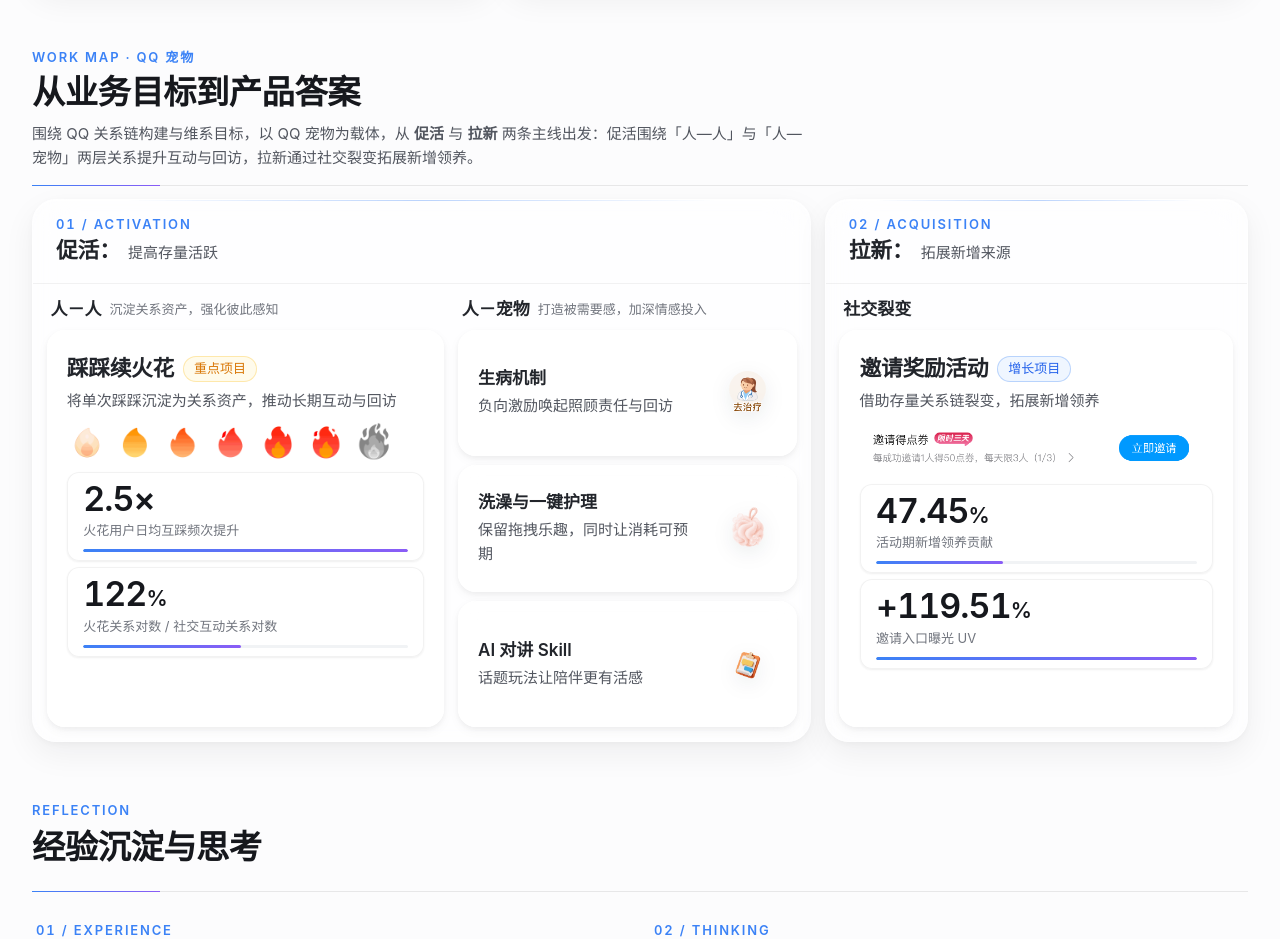
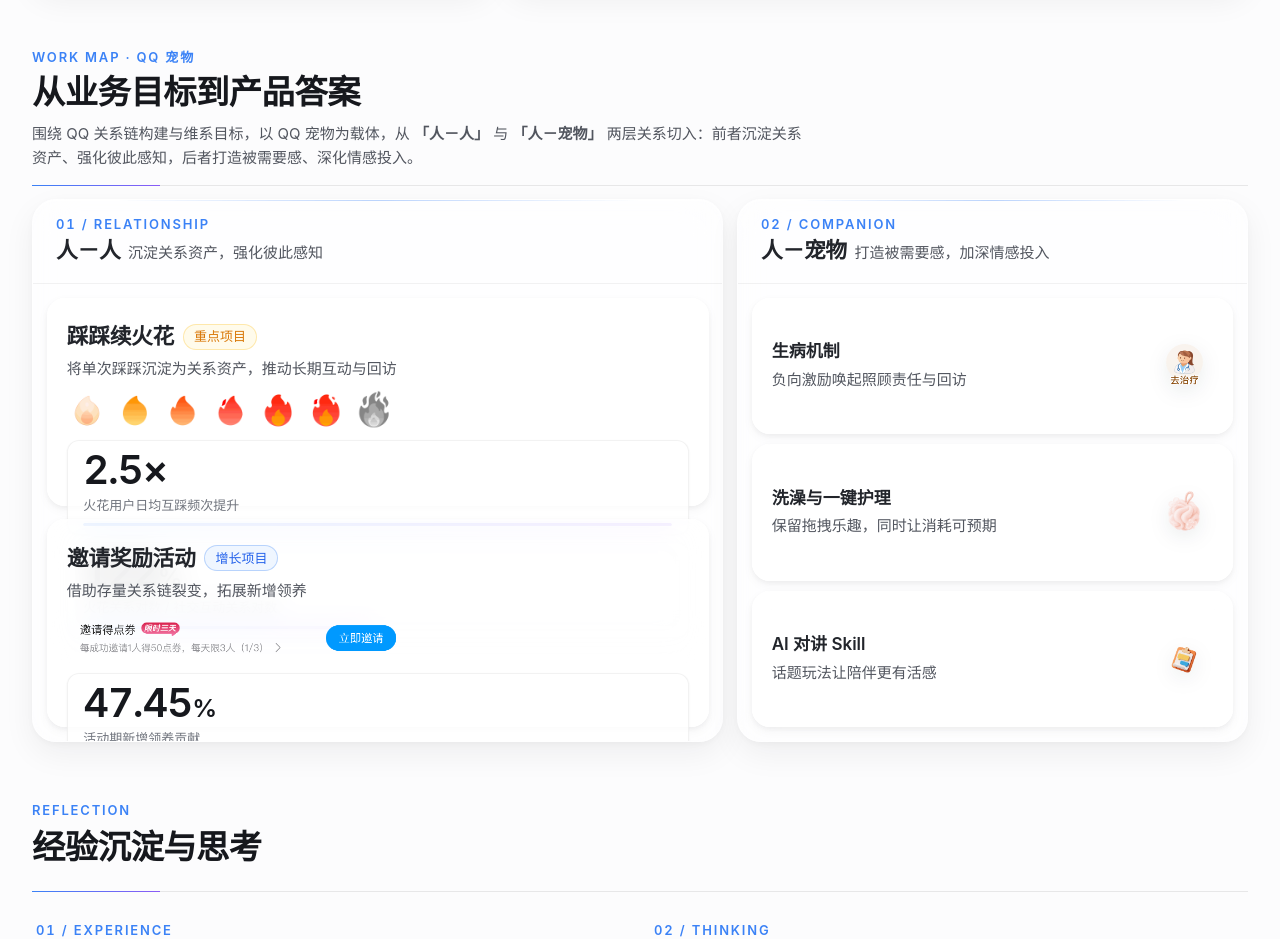
Before and after one commit to kajun2002/portfolio-site, a React (Vite) app: page /#about in a window 1280 px wide. Shown: the part 1500-2439 px from the top of the page. Built offline with nearby package versions, Linux system fonts and the light colour scheme.

Commit message:
Work map: split by 人-人 / 人-宠物 relationships instead of activation/acquisition tracks

```diff
--- a/app/components/WorkExplorer.tsx
+++ b/app/components/WorkExplorer.tsx
@@ -7,17 +7,14 @@ import { toHash } from "../route";
 /** 左栏直接复用工作地图的树状分组，让详情页里也能看到项目所属的主线。 */
 const railBranches = [
   {
-    overline: "01 / Activation",
-    label: "促活",
-    groups: [
-      { label: "人－人", items: workItems.filter((item) => item.level1 === "促活" && item.level2 === "人－人") },
-      { label: "人－宠物", items: workItems.filter((item) => item.level1 === "促活" && item.level2 === "人－宠物") },
-    ],
+    overline: "01 / Relationship",
+    label: "人－人",
+    groups: [{ label: "沉淀关系资产", items: workItems.filter((item) => item.level1 === "人－人") }],
   },
   {
-    overline: "02 / Acquisition",
-    label: "拉新",
-    groups: [{ label: "社交裂变", items: workItems.filter((item) => item.level1 === "拉新") }],
+    overline: "02 / Companion",
+    label: "人－宠物",
+    groups: [{ label: "打造被需要感", items: workItems.filter((item) => item.level1 === "人－宠物") }],
   },
 ];
 
@@ -549,30 +546,36 @@ export function WorkExplorer({ selectedId, onOpen, onClose }: WorkExplorerProps)
 
   const fire = getWorkItem("fire")!;
   const invite = getWorkItem("invite")!;
-  const companion = workItems.filter((item) => item.level2 === "人－宠物");
+  const companion = workItems.filter((item) => item.level1 === "人－宠物");
 
   return (
     <section className={`work-deck${selected ? " is-detail-mode" : ""}`} id="work" ref={workRef}>
       {!selected ? <div className="section-shell work-overview">
         <header className="slide-heading">
           <div><span className="t-overline">Work map · QQ 宠物</span><h2 className="t-title-1">从业务目标到产品答案</h2></div>
-          <p className="t-body-sm">围绕 QQ 关系链构建与维系目标，以 QQ 宠物为载体，从 <strong>促活</strong> 与 <strong>拉新</strong> 两条主线出发：促活围绕「人—人」与「人—宠物」两层关系提升互动与回访，拉新通过社交裂变拓展新增领养。</p>
+          <p className="t-body-sm">围绕 QQ 关系链构建与维系目标，以 QQ 宠物为载体，从 <strong>「人－人」</strong> 与 <strong>「人－宠物」</strong> 两层关系切入：前者沉淀关系资产、强化彼此感知，后者打造被需要感、深化情感投入。</p>
         </header>
 
         <div className="work-tree" aria-label="实习工作目录">
-          <article className="tree-branch activate-branch">
-            <div className="branch-title"><span className="t-overline tnum">01 / Activation</span><h3 className="t-title-2">促活：</h3><p className="t-body-sm">提高存量活跃</p></div>
+          <article className="tree-branch">
+            <div className="branch-title"><span className="t-overline tnum">01 / Relationship</span><h3 className="t-title-2">人－人</h3><p className="t-body-sm">沉淀关系资产，强化彼此感知</p></div>
             <div className="branch-content">
-              <section className="relationship-group primary-group">
-                <div className="group-label"><strong className="t-title-3">人－人</strong><small>沉淀关系资产，强化彼此感知</small></div>
               <button className={`project-node project-node-main tone-${fire.tone}`} type="button" onClick={() => onOpen(fire.id)}>
                 <div className="node-title-row"><h4 className="t-title-2">{fire.title}</h4><span className="node-priority t-caption">重点项目</span></div><p className="t-body-sm">{fire.subtitle}</p>
                 <img className="fire-level-art" src="/qqpet-fire-levels.png" alt="不同阶段的火花关系图标" />
                 <MetricStrip metrics={fire.metrics} />
               </button>
-              </section>
-              <section className="relationship-group companion-group">
-                <div className="group-label"><strong className="t-title-3">人－宠物</strong><small>打造被需要感，加深情感投入</small></div>
+              <button className={`project-node project-node-main tone-${invite.tone}`} type="button" onClick={() => onOpen(invite.id)}>
+                <div className="node-title-row"><h4 className="t-title-2">{invite.title}</h4><span className="node-priority t-caption">增长项目</span></div><p className="t-body-sm">{invite.subtitle}</p>
+                <img className="invite-bar-art" src="/qqpet-invite-bar.png" alt="邀请奖励活动栏：限时邀请好友领养并获得奖励" />
+                <MetricStrip metrics={invite.metrics} />
+              </button>
+            </div>
+          </article>
+
+          <article className="tree-branch">
+            <div className="branch-title"><span className="t-overline tnum">02 / Companion</span><h3 className="t-title-2">人－宠物</h3><p className="t-body-sm">打造被需要感，加深情感投入</p></div>
+            <div className="branch-content">
               <div className="companion-nodes">
                 {companion.map((item) => (
                   <button className={`project-node compact-node tone-${item.tone} ${companionArtwork[item.id] ? "has-art" : ""}`} type="button" key={item.id} onClick={() => onOpen(item.id)}>
@@ -581,19 +584,6 @@ export function WorkExplorer({ selectedId, onOpen, onClose }: WorkExplorerProps)
                   </button>
                 ))}
               </div>
-              </section>
-            </div>
-          </article>
-
-          <article className="tree-branch acquire-branch">
-            <div className="branch-title"><span className="t-overline tnum">02 / Acquisition</span><h3 className="t-title-2">拉新：</h3><p className="t-body-sm">拓展新增来源</p></div>
-            <div className="branch-content single-branch-content">
-              <div className="group-label"><strong className="t-title-3">社交裂变</strong></div>
-              <button className={`project-node project-node-main tone-${invite.tone}`} type="button" onClick={() => onOpen(invite.id)}>
-                <div className="node-title-row"><h4 className="t-title-2">{invite.title}</h4><span className="node-priority t-caption">增长项目</span></div><p className="t-body-sm">{invite.subtitle}</p>
-                <img className="invite-bar-art" src="/qqpet-invite-bar.png" alt="邀请奖励活动栏：限时邀请好友领养并获得奖励" />
-                <MetricStrip metrics={invite.metrics} />
-              </button>
             </div>
           </article>
         </div>
--- a/app/data/workItems.ts
+++ b/app/data/workItems.ts
@@ -1,7 +1,6 @@
 export type WorkItem = {
   id: string;
-  level1: "促活" | "拉新";
-  level2?: "人－人" | "人－宠物";
+  level1: "人－人" | "人－宠物";
   title: string;
   subtitle: string;
   tone: "orange" | "green" | "blue";
@@ -15,8 +14,7 @@ export type WorkItem = {
 export const workItems: WorkItem[] = [
   {
     id: "fire",
-    level1: "促活",
-    level2: "人－人",
+    level1: "人－人",
     title: "踩踩续火花",
     subtitle: "将单次踩踩沉淀为关系资产，推动长期互动与回访",
     tone: "orange",
@@ -35,8 +33,7 @@ export const workItems: WorkItem[] = [
   },
   {
     id: "sick",
-    level1: "促活",
-    level2: "人－宠物",
+    level1: "人－宠物",
     title: "生病机制",
     subtitle: "负向激励唤起照顾责任与回访",
     tone: "green",
@@ -51,8 +48,7 @@ export const workItems: WorkItem[] = [
   },
   {
     id: "bath",
-    level1: "促活",
-    level2: "人－宠物",
+    level1: "人－宠物",
     title: "洗澡与一键护理",
     subtitle: "保留拖拽乐趣，同时让消耗可预期",
     tone: "green",
@@ -68,8 +64,7 @@ export const workItems: WorkItem[] = [
   },
   {
     id: "skill",
-    level1: "促活",
-    level2: "人－宠物",
+    level1: "人－宠物",
     title: "AI 对讲 Skill",
     subtitle: "话题玩法让陪伴更有活感",
     tone: "green",
@@ -85,7 +80,7 @@ export const workItems: WorkItem[] = [
   },
   {
     id: "invite",
-    level1: "拉新",
+    level1: "人－人",
     title: "邀请奖励活动",
     subtitle: "借助存量关系链裂变，拓展新增领养",
     tone: "blue",
--- a/app/globals.css
+++ b/app/globals.css
@@ -165,7 +165,7 @@ img { display:block; max-width:100%; }
 
 .work-deck { position:relative; scroll-margin-top:var(--nav-h); background:transparent; }
 .work-overview { position:relative; min-height:calc(100svh - var(--nav-h)); padding-block:var(--sp-12) var(--sp-16); }
-.work-tree { display:grid; grid-template-columns:minmax(0,1.62fr) minmax(0,.88fr); gap:var(--sp-4); margin-top:var(--sp-6); }
+.work-tree { display:grid; grid-template-columns:minmax(0,1.15fr) minmax(0,.85fr); gap:var(--sp-4); margin-top:var(--sp-6); }
 .tree-branch { position:relative; min-width:0; display:flex; flex-direction:column; overflow:hidden; border:1px solid var(--glass-line); border-radius:var(--r-lg); background:var(--glass-1); box-shadow:var(--shadow-glass); -webkit-backdrop-filter:var(--glass-blur-md); backdrop-filter:var(--glass-blur-md); }
 .tree-branch::after { content:""; position:absolute; left:12%; right:12%; top:0; height:1px; background:var(--grad-hair); }
 .branch-title { display:grid; grid-template-columns:auto minmax(0,1fr); align-items:baseline; column-gap:var(--sp-2); row-gap:var(--sp-2); padding:var(--sp-6); border-bottom:1px solid var(--border-hairline); }
@@ -174,10 +174,8 @@ img { display:block; max-width:100%; }
 .branch-title small { color:var(--brand-500); font-size:var(--fs-overline); font-weight:600; letter-spacing:.14em; text-transform:uppercase; }
 .branch-title h3 { margin:0; color:var(--ink-800); font-size:var(--fs-title-2); font-weight:600; line-height:1.32; }
 .branch-title p { margin:0; color:var(--ink-600); font-size:var(--fs-body-sm); line-height:1.6; }
-.branch-content { flex:1; display:grid; grid-template-columns:minmax(0,1.08fr) minmax(0,.92fr); gap:var(--sp-4); padding:var(--sp-4); }
-.relationship-group { min-width:0; display:flex; flex-direction:column; }
-.group-label { display:flex; flex-wrap:wrap; align-items:center; gap:var(--sp-2); min-height:28px; margin-bottom:var(--sp-2); padding-inline:var(--sp-1); }
-.group-label small { color:var(--ink-500); font-size:var(--fs-caption); line-height:1.6; }.group-label strong { color:var(--ink-800); font-size:var(--fs-title-3); font-weight:600; line-height:1.32; }
+.branch-content { flex:1; display:flex; flex-direction:column; gap:var(--sp-4); padding:var(--sp-4); min-width:0; }
+.branch-content>.project-node-main { flex:1; }
 .project-node { --tone:var(--brand-600); --tone-soft:var(--brand-50); --tone-line:var(--border-brand); width:100%; min-width:0; text-align:left; cursor:pointer; border:1px solid var(--glass-line); border-radius:var(--r-md); color:var(--ink-700); background:var(--glass-3); box-shadow:var(--shadow-sm),inset 0 1px 0 var(--glass-edge); -webkit-backdrop-filter:var(--glass-blur-sm); backdrop-filter:var(--glass-blur-sm); transition:transform .32s var(--ease-out),box-shadow .32s var(--ease-out),border-color .32s var(--ease-out); }
 @media (hover:hover) and (pointer:fine) { .project-node:hover { transform:translateY(-4px); border-color:var(--tone-line); box-shadow:var(--shadow-glass-hover); } }
 .project-node:active { transform:scale(.975); }
@@ -185,7 +183,6 @@ img { display:block; max-width:100%; }
 .tone-green { --tone:#059669; --tone-soft:rgba(236,253,245,.88); --tone-line:rgba(16,185,129,.28); }
 .tone-blue { --tone:var(--brand-600); --tone-soft:var(--brand-50); --tone-line:var(--border-brand); }
 .project-node-main { min-height:348px; display:flex; flex-direction:column; padding:var(--sp-6); container-type:inline-size; }
-.primary-group .project-node-main { flex:1; }
 .node-title-row { display:flex; flex-wrap:wrap; align-items:center; gap:var(--sp-2); margin-top:var(--sp-3); }
 .node-title-row h4 { margin:0; }.project-node-main>p { margin-top:var(--sp-2); }
 .fire-level-art { width:100%; height:42px; margin-top:var(--sp-3); object-fit:contain; object-position:left center; }
@@ -214,7 +211,6 @@ img { display:block; max-width:100%; }
 .compact-node>span { color:var(--ink-800); font-size:var(--fs-title-3); font-weight:600; line-height:1.32; }.compact-node>small { color:var(--ink-600); font-size:var(--fs-body-sm); line-height:1.6; }
 .compact-node-art { position:absolute; right:24px; top:50%; width:52px; height:52px; object-fit:contain; transform:translateY(-50%); pointer-events:none; filter:drop-shadow(0 6px 10px rgba(15,23,42,.08)); }
 .compact-node.tone-green .compact-node-art { width:62px; height:48px; }
-.branch-content.single-branch-content { display:flex; flex-direction:column; gap:0; }.single-branch-content .project-node-main { flex:1; min-height:308px; }
 .growth-logic { display:flex; flex-wrap:wrap; align-items:center; gap:var(--sp-2); margin-top:var(--sp-4); padding:var(--sp-4); border:1px solid var(--glass-line); border-radius:var(--r-sm); background:var(--glass-3); box-shadow:var(--shadow-xs); }
 .growth-logic span { color:var(--ink-600); font-size:var(--fs-caption); line-height:1.6; }.growth-logic b { color:var(--brand-500); font-weight:500; }
 
@@ -235,7 +231,6 @@ img { display:block; max-width:100%; }
   .tree-branch { min-height:0; }
   .branch-title { column-gap:clamp(6px,.6vw,9px); row-gap:clamp(5px,.7vh,9px); padding:var(--work-card-y) clamp(18px,1.8vw,26px); }
   .branch-content { min-height:0; gap:var(--work-inner); padding:var(--work-inner); }
-  .group-label { min-height:clamp(22px,3vh,28px); margin-bottom:clamp(5px,1vh,10px); }
   .project-node-main { min-height:0; padding:var(--work-card-y) clamp(16px,1.5vw,22px); }
   .node-title-row { gap:clamp(6px,.7vw,10px); margin-top:clamp(5px,.8vh,9px); }
   .project-node-main>p { margin-top:clamp(5px,.8vh,9px); }
@@ -250,7 +245,6 @@ img { display:block; max-width:100%; }
   .compact-node.has-art { padding-right:96px; }
   .compact-node-art { right:20px; width:46px; height:46px; }
   .compact-node.tone-green .compact-node-art { width:56px; height:44px; }
-  .single-branch-content .project-node-main { min-height:0; }
   .growth-logic { gap:clamp(7px,.8vw,12px); margin-top:clamp(7px,1.2vh,12px); padding:clamp(9px,1.4vh,14px) clamp(11px,1.2vw,18px); }
 }
 
```
Lines whose indentation alone changed are shown as unchanged.
